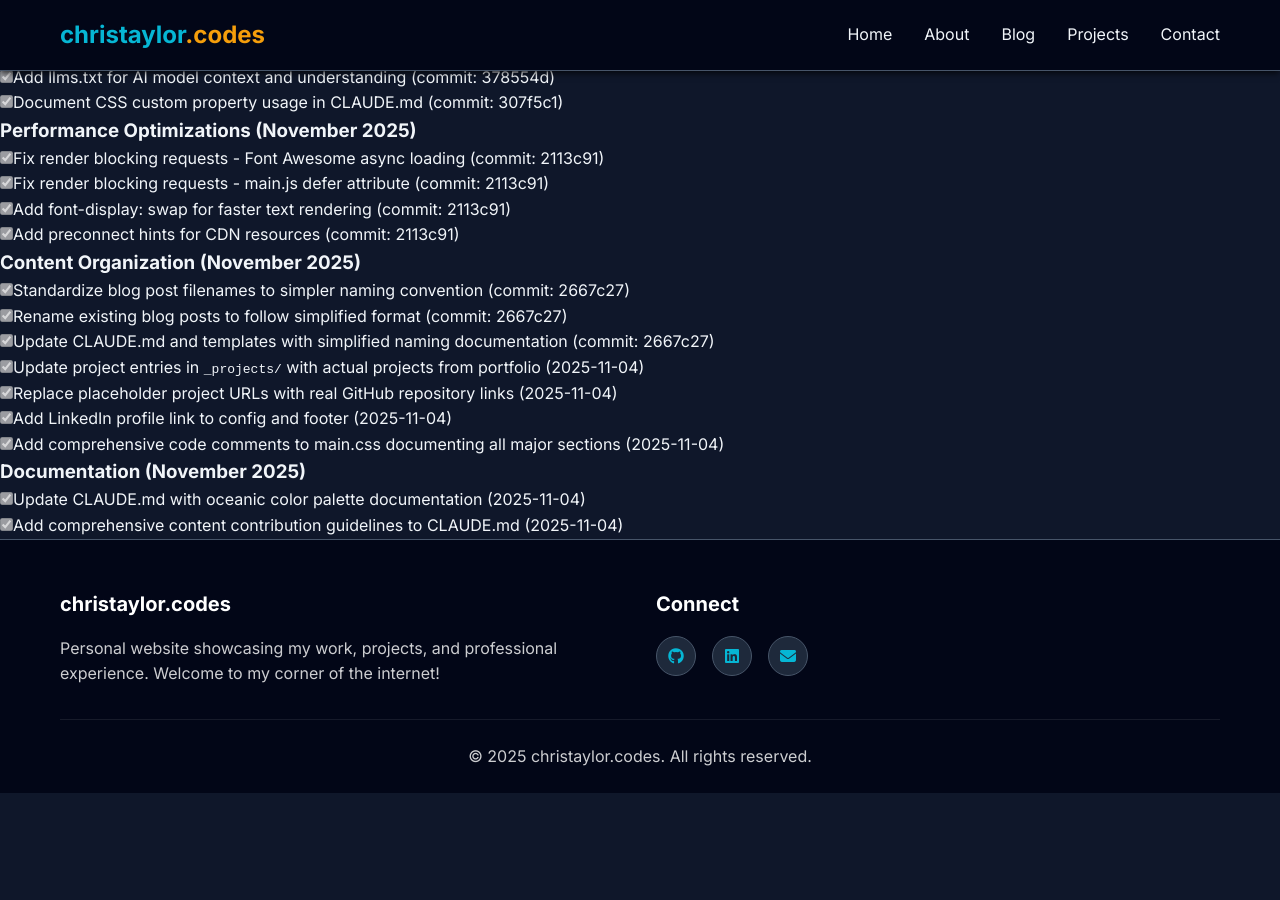
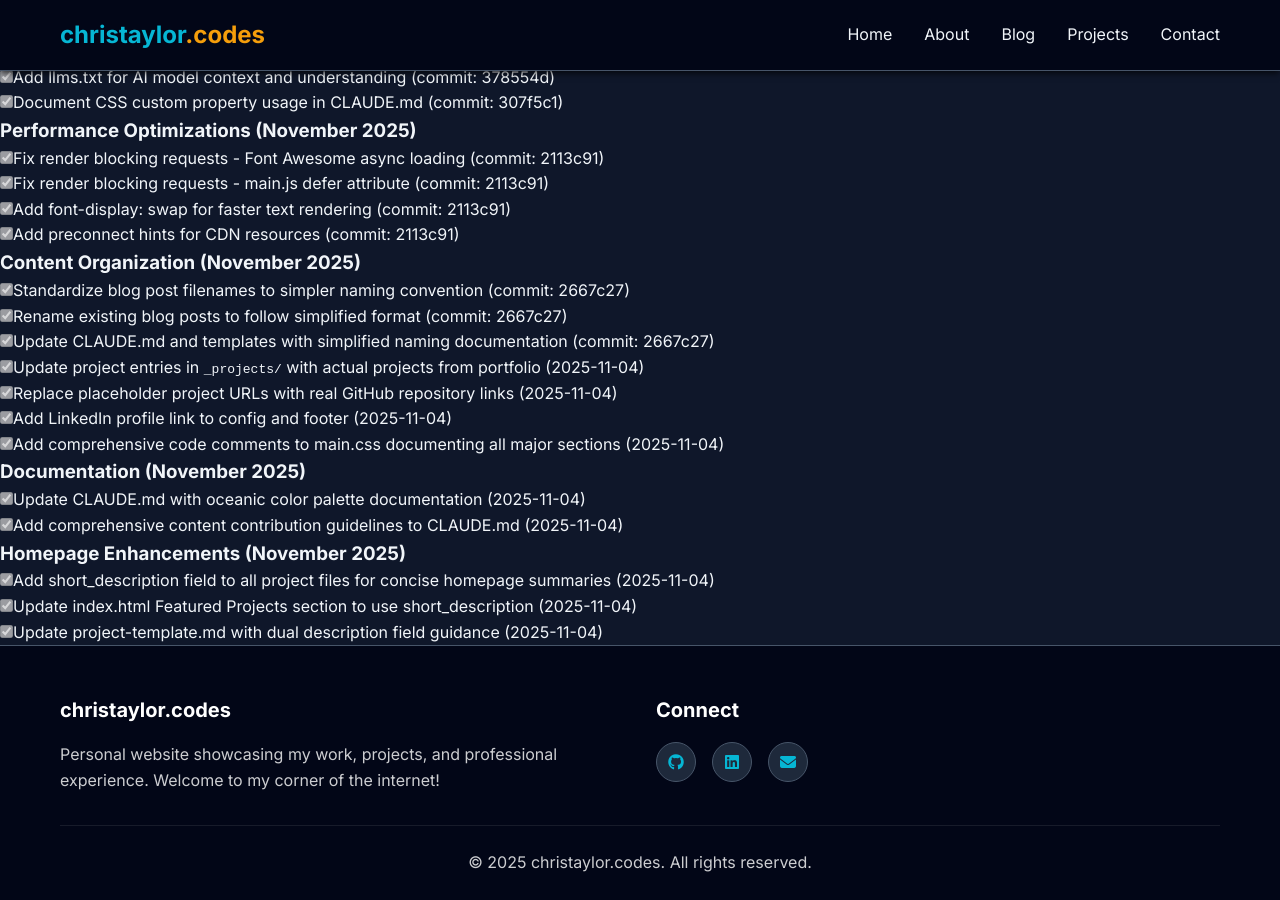
Before and after one commit to christaylorcodes/christaylorcodes.github.io, a Jekyll site: the page built from TODO.md, in a window 1280 px wide and 900 px high, scrolled down 3491 px. Built offline with Jekyll 4.4.1, drawn with Linux system fonts in a browser that asks for light colours; our own code applies the rules of GitHub Pages for plain Markdown files; before the commit the page ends 4284 px from its top, so only the background shows below that; some of the changed text lies outside the part shown.

Commit message:
Update TODO list to mark Featured Projects homepage task as completed
🤖 Generated with [Claude Code](https://claude.com/claude-code)

Co-Authored-By: Claude <noreply@anthropic.com>

```diff
--- a/TODO.md
+++ b/TODO.md
@@ -21,8 +21,7 @@ This document tracks improvements and enhancements for christaylor.codes. Tasks
 ## Priority 2: Features & Functionality
 
 ### Blog Enhancements
-Update the Featured Projects section of the homepage
-Generate one short paragraph summary of the module to display here
+- [x] Update the Featured Projects section of the homepage with concise short descriptions (Completed 2025-11-04)
 - [ ] Add reading time estimates to blog posts
 - [ ] Implement pagination for blog posts (currently shows all posts on one page)
 - [ ] Add category/tag filtering functionality on blog index page
@@ -178,3 +177,8 @@ These tasks can be completed quickly and provide immediate value:
 ### Documentation (November 2025)
 - [x] Update CLAUDE.md with oceanic color palette documentation (2025-11-04)
 - [x] Add comprehensive content contribution guidelines to CLAUDE.md (2025-11-04)
+
+### Homepage Enhancements (November 2025)
+- [x] Add short_description field to all project files for concise homepage summaries (2025-11-04)
+- [x] Update index.html Featured Projects section to use short_description (2025-11-04)
+- [x] Update project-template.md with dual description field guidance (2025-11-04)
```
